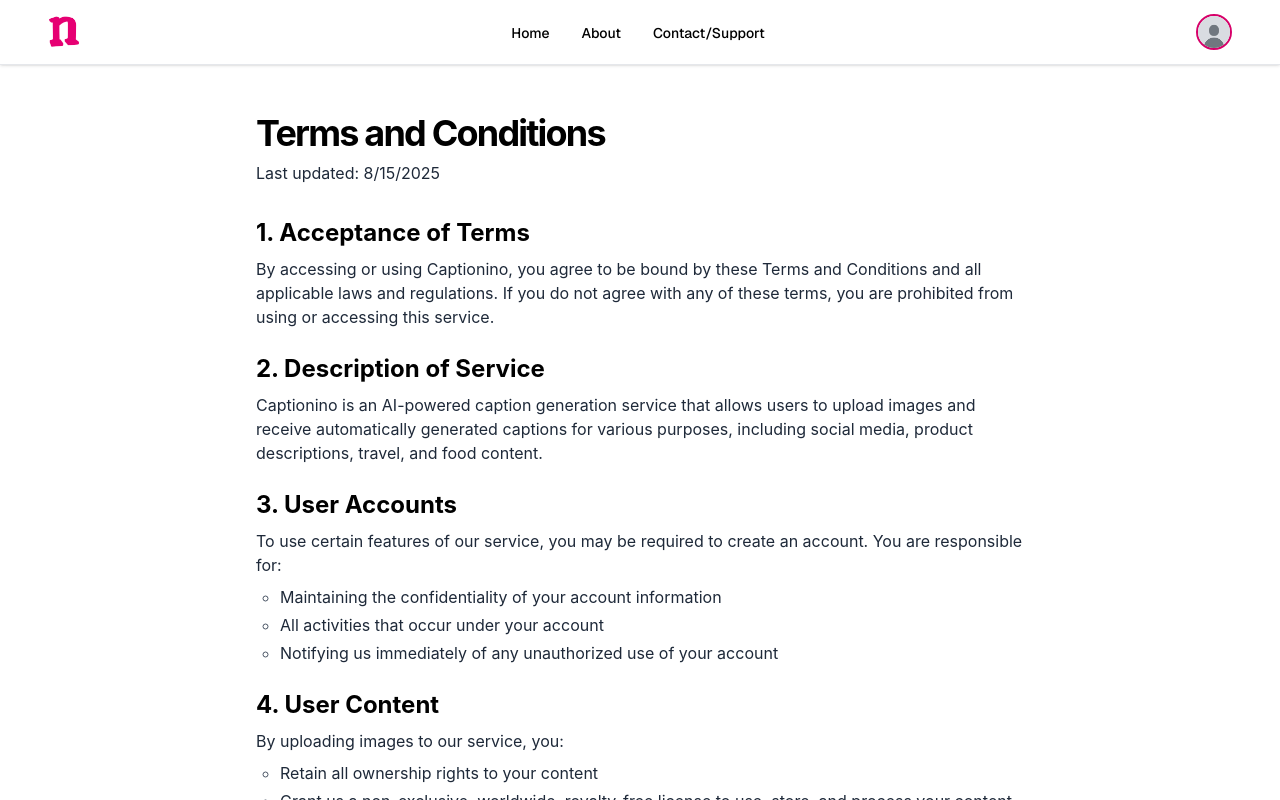
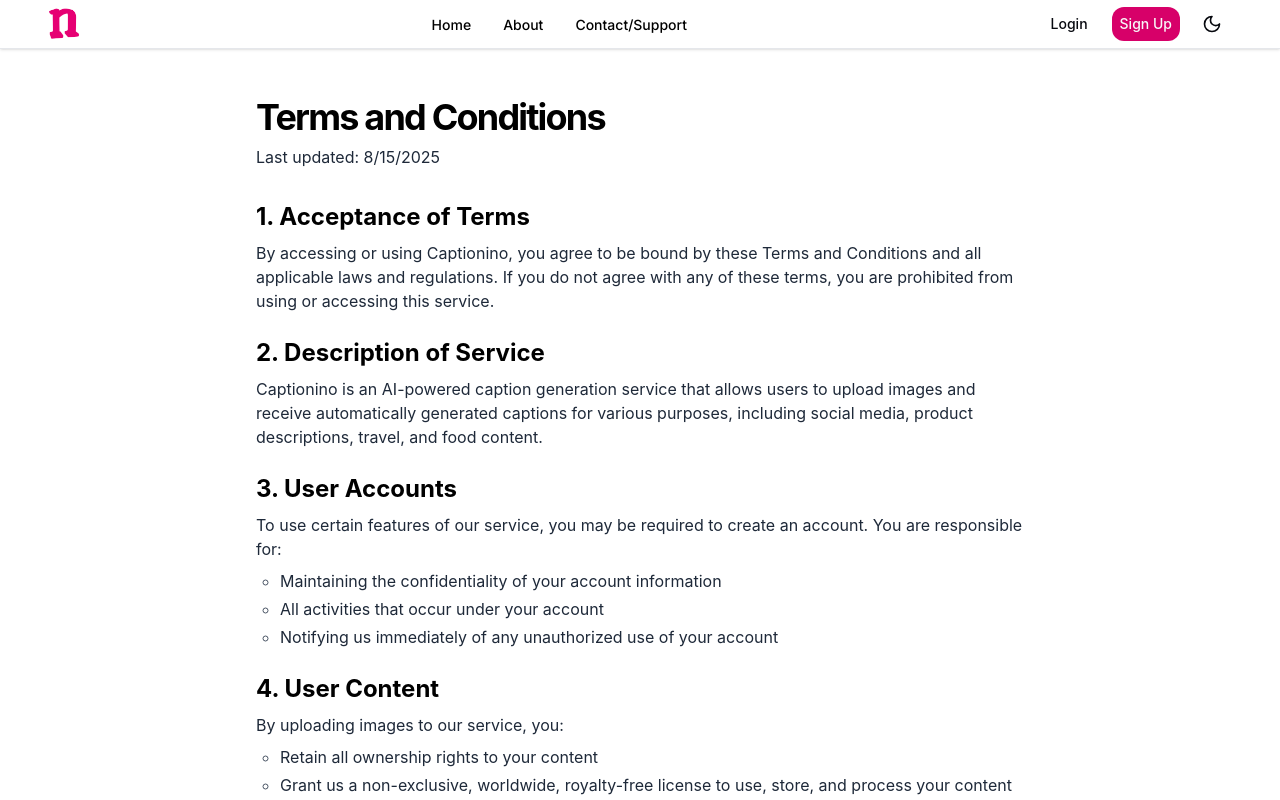
Before and after one commit to timiomotayo/captionino-frontend, a Next.js app: page /terms in a window 1280 px wide. Shown: the top 800 px of the page. Built offline with nearby package versions, Linux system fonts and the light colour scheme; no server answers.

Commit message:
replaced stationary avatar with auth button

```diff
--- a/src/app/about/page.js
+++ b/src/app/about/page.js
@@ -184,7 +184,7 @@
 
               <div className="flex justify-center">
                 <Link href="/contact">
-                  <Button size="sm">Get in Touch</Button>
+                  <Button size="sm" className="rounded-xl transition-transform transform hover:scale-97">Get in Touch</Button>
                 </Link>
               </div>
             </div>
--- a/src/app/contact/page.js
+++ b/src/app/contact/page.js
@@ -150,7 +150,7 @@
                 </CardContent>
                 <CardFooter>
                   {!submitted && (
-                    <Button size="sm" type="submit" onClick={handleSubmit} disabled={isSubmitting} className="w-full">
+                    <Button size="sm" type="submit" onClick={handleSubmit} disabled={isSubmitting} className="w-full rounded-xl transition-transform transform hover:scale-97">
                       {isSubmitting ? (
                         <>
                           <svg
--- a/src/components/GenerateTab.js
+++ b/src/components/GenerateTab.js
@@ -81,11 +81,11 @@
       <Separator className="my-8" />
 
       <div className="flex justify-between">
-        <Button size="sm" variant="outline" onClick={onBack}>
+        <Button size="sm" variant="outline" onClick={onBack} className="transition-transform transform hover:scale-97">
           Back
         </Button>
         <motion.div whileTap={{ scale: 0.97 }}>
-          <Button size="sm" onClick={handleGenerate} disabled={isGenerating}>
+          <Button size="sm" onClick={handleGenerate} disabled={isGenerating} className="transition-transform transform hover:scale-97">
             {isGenerating ? (
               <>
                 <svg
--- a/src/components/NavBar.js
+++ b/src/components/NavBar.js
@@ -4,33 +4,26 @@
 import Link from "next/link"
 import { motion } from "framer-motion"
 import { Avatar, AvatarFallback, AvatarImage } from "@/components/ui/avatar"
-import {
-  DropdownMenu,
-  DropdownMenuContent,
-  DropdownMenuItem,
-  DropdownMenuSeparator,
-  DropdownMenuTrigger,
-} from "@/components/ui/dropdown-menu"
-import { LogOut, User, Moon, Sun, Menu } from "lucide-react"
+import { Button } from "@/components/ui/button"
+import { Moon, Sun, Menu } from "lucide-react"
+// import { useTheme } from "next-themes"
 import { useAuth } from "@/context/AuthContext";
-// import { useTheme } from "next-themes"
-import { Button } from "@/components/ui/button"
 import { useTheme } from "@/context/ThemeContext";
-import { Sheet, SheetContent, SheetTrigger, SheetTitle, SheetDescription } from "@/components/ui/sheet"
+import { Sheet, SheetContent, SheetTrigger, SheetTitle } from "@/components/ui/sheet"
 
 export default function Navbar() {
+  // const { theme, setTheme } = useTheme()
   const { user, signOut } = useAuth();
-  // const { theme, setTheme } = useTheme()
-  const [open, setOpen] = useState(false)
   const { theme, toggleTheme } = useTheme();
   const [sheetOpen, setSheetOpen] = useState(false)
 
+
   return (
-    <header className="border-b border-gray-200 dark:border-gray-900 shadow-sm backdrop-blur-md bg-white dark:bg-background">
-      <div className="container mx-auto flex h-16 items-center justify-between px-4">
+    <header className="border-b border-gray-200 dark:border-gray-900 bg-white dark:bg-background shadow-sm">
+      <div className="container mx-auto flex h-12 items-center justify-between px-4">
         <Link href="/" className="flex items-center gap-2">
           <motion.div initial={{ rotate: -10 }} animate={{ rotate: 0 }} transition={{ duration: 0.5 }}>
-            <div className="flex h-8 w-8 items-center justify-center rounded-lg text-primary-foreground">
+            <div className="flex h-8 w-8 items-center justify-center rounded-lg text-primary-foreground transition-transform transform hover:scale-97">
               {/* <span className="text-4xl font-bold text-center">n</span> */}
               <img src="/favicon-pink.png" alt="App logo pink"></img>
             </div>
@@ -38,21 +31,21 @@
           {/* <span className="text-xl font-bold text-foreground">Captionino</span> */}
         </Link>
 
-        {/* Center Navigation */}
+        {/* Center Navigation - Desktop */}
         <nav className="hidden md:block">
           <ul className="flex items-center space-x-8">
             <li>
-              <Link href="/" className="text-sm text-text font-sans font-medium hover:text-primary">
+              <Link href="/" className="text-sm font-medium text-text hover:text-primary">
                 Home
               </Link>
             </li>
             <li>
-              <Link href="/about" className="text-sm text-text font-sans font-medium hover:text-primary">
+              <Link href="/about" className="text-sm font-medium text-text hover:text-primary">
                 About
               </Link>
             </li>
             <li>
-              <Link href="/contact" className="text-sm text-text font-sans font-medium hover:text-primary">
+              <Link href="/contact" className="text-sm font-medium text-text hover:text-primary">
                 Contact/Support
               </Link>
             </li>
@@ -67,9 +60,20 @@
               <span className="sr-only">Toggle menu</span>
             </Button>
           </SheetTrigger>
-          <SheetContent side="top" className="w-[180px] sm:w-[200px]">
+          <SheetContent side="left" className="w-[180px] sm:w-[150px] bg-white dark:bg-background">
             <SheetTitle></SheetTitle>
-            {/* <SheetDescription></SheetDescription> */}
+            {user ? (
+              <>
+                <Link className="h-9 w-9" href="/profile">
+                  <Avatar className="h-9 w-9 cursor-pointer border-2 border-primary transition-all hover:border-opacity-100">
+                    <AvatarImage src={user?.user_metadata.avatar_url} alt="User Avatar" />
+                    <AvatarFallback><img src="/default-avatar.jpg" alt="User Avatar"></img></AvatarFallback>
+                  </Avatar>
+                </Link>
+              </>
+            ) : (
+              <></>
+            )}
             <nav className="flex flex-col gap-4 mt-8">
               <Link
                 href="/"
@@ -92,60 +96,99 @@
               >
                 Contact/Support
               </Link>
+
+              {/* Mobile auth buttons */}
+              <div className="flex flex-col gap-2 mt-4 border-t border-gray-100 pt-4">
+                {user ? (
+                  <>
+                    {/* <Link
+                      href="/profile"
+                      className="text-sm font-medium text-text hover:text-primary px-2 py-1 rounded-md hover:bg-accent"
+                      onClick={() => setSheetOpen(false)}
+                    >
+                      Profile
+                    </Link> */}
+                    <Button
+                      size="sm"
+                      variant="outline"
+                      className="justify-start w-20 rounded-xl h-8.5 transition-transform transform hover:scale-97"
+                      onClick={signOut}
+                    >
+                      Logout
+                    </Button>
+                  </>
+                ) : (
+                  <>
+                    <Link href="/auth">
+                      <Button
+                        size="sm"
+                        variant="ghost"
+                        className="rounded-xl transition-transform transform hover:scale-97"
+                        onClick={() => {
+                          setSheetOpen(false)
+                        }}
+                      >
+                        Login
+                      </Button>
+                    </Link>
+                    <Link href="/auth">
+                      <Button size="sm" className="h-8.5 px-2 rounded-xl transition-transform transform hover:scale-97" onClick={() => setSheetOpen(false)}>
+                        Sign Up
+                      </Button>
+                    </Link>
+                  </>
+                )}
+                {/* Theme Toggle Button - Always visible */}
+                <Button
+                  variant="ghost"
+                  size="icon"
+                  // onClick={() => setTheme(theme === "dark" ? "light" : "dark")}
+                  onClick={toggleTheme}
+                  aria-label="Toggle theme"
+                >
+                  {theme === "dark" ? <Sun className="h-5 w-5 fill-white" /> : <Moon className="h-5 w-5 fill-black" />}
+                </Button>
+              </div>
             </nav>
           </SheetContent>
         </Sheet>
 
-        <DropdownMenu open={open} onOpenChange={setOpen}>
-          <DropdownMenuTrigger asChild>
-            <button className="rounded-full outline-none ring-offset-background focus-visible:ring-2 focus-visible:ring-ring focus-visible:ring-offset-2">
+        {/* Auth Buttons - Desktop */}
+        <div className="hidden md:flex items-center space-x-3">
+          {user ? (
+            <>
+              <Button size="sm" variant="outline" onClick={signOut} className="rounded-xl transition-transform transform hover:scale-97">
+                Logout
+              </Button>
+              <Link href="/profile">
                 <Avatar className="h-9 w-9 cursor-pointer border-2 border-primary transition-all hover:border-opacity-100">
-                <AvatarImage src={user?.user_metadata.avatar_url || "/default-avatar.jpg"} alt="User" />
-                {/* <AvatarFallback></AvatarFallback> */}
+                  <AvatarImage src={user?.user_metadata.avatar_url} alt="User Avatar" />
+                  <AvatarFallback><img src="/default-avatar.jpg" alt="User Avatar"></img></AvatarFallback>
                 </Avatar>
-            </button>
-          </DropdownMenuTrigger>
-          <DropdownMenuContent align="end" className="w-56">
-            <DropdownMenuItem style={{ display:  user?.email ? "flex" : "none"}} asChild>
-              <Link href="/profile" className="flex cursor-pointer items-center">
-                <User className="mr-2 h-4 w-4" />
-                <span>Profile</span>
               </Link>
-            </DropdownMenuItem>
-            <DropdownMenuSeparator />
-            {/* <DropdownMenuItem onClick={() => setTheme(theme === "dark" ? "light" : "dark")} className="cursor-pointer">
-              {theme === "dark" ? (
-                <>
-                  <Sun className="mr-2 h-4 w-4" />
-                  <span>Light Mode</span>
             </>
           ) : (
             <>
-                  <Moon className="mr-2 h-4 w-4" />
-                  <span>Dark Mode</span>
+              <Link href="/auth">
+                <Button size="sm" variant="ghost" className="rounded-xl rounded-xl transition-transform transform hover:scale-97">
+                  Login
+                </Button>
+              </Link>
+              <Link href="/auth"><Button size="sm" className=" h-8.5 px-2 rounded-xl transition-transform transform hover:scale-97">Sign Up</Button></Link>
             </>
           )}
-            </DropdownMenuItem> */}
-            <DropdownMenuItem onClick={toggleTheme} className="flex cursor-pointer items-center">
-              {theme === "dark" ? (
-                <>
-                  <Sun className="mr-2 h-4 w-4" />
-                  <span>Light Mode</span>
-                </>
-              ) : (
-                <>
-                  <Moon className="mr-2 h-4 w-4" />
-                  <span>Dark Mode</span>
-                </>
-              )}
-            </DropdownMenuItem>
-            <DropdownMenuSeparator />
-            <DropdownMenuItem style={{ display:  user?.email ? "flex" : "none"}} onClick={signOut} className="flex cursor-pointer items-center text-destructive focus:text-destructive">
-              <LogOut className="mr-2 h-4 w-4" />
-              <span>Log out</span>
-            </DropdownMenuItem>
-          </DropdownMenuContent>
-        </DropdownMenu>
+
+          {/* Theme Toggle Button - Always visible */}
+          <Button
+            variant="ghost"
+            size="icon"
+            // onClick={() => setTheme(theme === "dark" ? "light" : "dark")}
+            onClick={toggleTheme}
+            aria-label="Toggle theme"
+          >
+            {theme === "dark" ? <Sun className="h-5 w-5" /> : <Moon className="h-5 w-5" />}
+          </Button>
+        </div>
       </div>
     </header>
   )
--- a/src/components/ResultTab.js
+++ b/src/components/ResultTab.js
@@ -35,7 +35,7 @@
           <div className="relative">
             <Card className="border-border/50">
               <CardContent className="p-4">
-                <Button variant="ghost" size="icon" className="absolute right-2 top-2" onClick={handleCopy}>
+                <Button variant="ghost" size="icon" className="absolute right-2 top-2 transition-transform transform hover:scale-97" onClick={handleCopy}>
                   {copied ? <Check className="h-4 w-4 text-foreground" /> : <Copy className="h-4 w-4" />}
                 </Button>
                 <p className="break-all overflow-hidden mt-4 whitespace-pre-line text-sm font-mono bg-gray-100 dark:bg-gray-800 p-3 rounded border border-gray-200 dark:border-gray-700">
@@ -50,11 +50,11 @@
       <Separator className="my-8" />
 
       <div className="flex justify-between">
-        <Button size="sm" variant="outline" onClick={onBack}>
+        <Button size="sm" variant="outline" onClick={onBack} className="transition-transform transform hover:scale-97">
           Back
         </Button>
         <motion.div whileTap={{ scale: 0.97 }}>
-          <Button size="sm" onClick={onNewImage}>
+          <Button size="sm" onClick={onNewImage} className="transition-transform transform hover:scale-97">
             <ImagePlus className="mr-2 h-4 w-4" />
             Create New Caption
           </Button>
--- a/src/components/UploadTab.js
+++ b/src/components/UploadTab.js
@@ -61,7 +61,7 @@
             <p className="text-sm font-medium text-foreground">Drag and drop your image here</p>
             <p className="mt-1 text-xs text-muted-foreground">or click to browse files</p>
           </div>
-          <Button variant="outline" size="sm" className="mt-1">
+          <Button variant="outline" size="sm" className="mt-1 transition-transform transform hover:scale-97">
             <Upload className="mr-2 h-4 w-4" />
             Select Image
           </Button>
```
Also changed, not shown: src/components/Home.js (+9 -9 lines), src/components/Profile.js (+5 -5 lines). Lines whose indentation alone changed are shown as unchanged.
